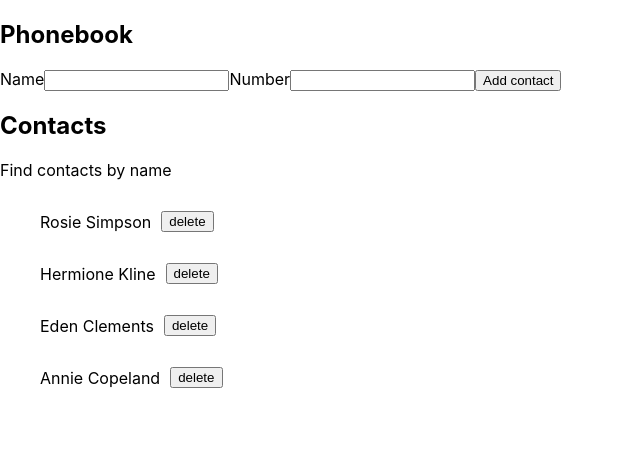
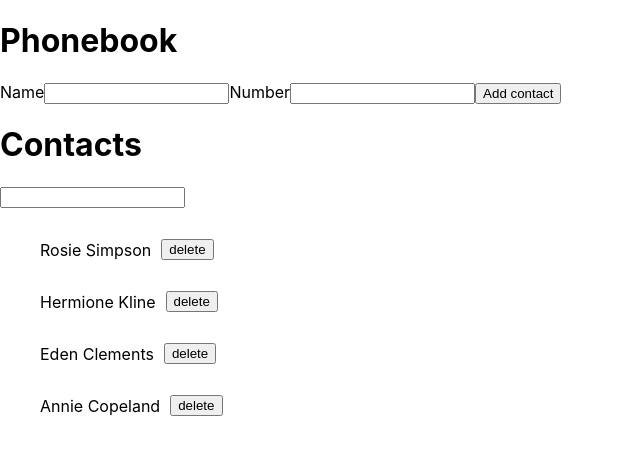
Before and after one commit to VasylRybotytskyi/goit-react-hw-02-phonebook, a React (Create React App) app: page / in a window 1280 px wide. Shown: the top 454 px of the page, without its empty margins (0-640 px from the left). Built offline with nearby package versions, Linux system fonts and the light colour scheme.

Commit message:
Added function filterContacts

```diff
--- a/src/components/App.jsx
+++ b/src/components/App.jsx
@@ -1,5 +1,7 @@
 import { Component } from 'react';
-import { Phonebook } from './Phonebook/Phonebook';
+import { ContactForm } from './ContactForm/ContactForm';
+import { ContactList } from './ContactList/ContactList';
+import { Filter } from './Filter/Filter';
 
 export class App extends Component {
   state = {
@@ -11,7 +13,10 @@ export class App extends Component {
     ],
     filter: '',
   };
-
+  //Функція фільтрації контактів
+  filterContacts = e => {
+    this.setState({ filter: e.target.value });
+  };
   // Функція видалення контактів
   deleteContact = contactId => {
     this.setState(prevState => ({
@@ -22,7 +27,11 @@ export class App extends Component {
   render() {
     return (
       <div>
-        <Phonebook
+        <h1>Phonebook</h1>
+        <ContactForm />
+        <h1>Contacts</h1>
+        <Filter onChange={this.filterContacts} value={this.state.filter} />
+        <ContactList
           contacts={this.state.contacts}
           onDeleteContact={this.deleteContact}
         />
--- a/src/components/Phonebook/Phonebook.jsx
+++ b/src/components/ContactForm/ContactForm.jsx
@@ -1,5 +1,5 @@
 import { Formik, Form, Field, ErrorMessage } from 'formik';
-import { Contacts } from '../Contacts/Contacts';
+
 import * as yup from 'yup';
 
 const schema = yup.object().shape({
@@ -11,7 +11,7 @@ const initialValues = {
   name: '',
   number: '',
 };
-export const Phonebook = ({ contacts, onDeleteContact, state }) => {
+export const ContactForm = () => {
   const handleSubmit = (values, { resetForm }) => {
     console.log(values);
     resetForm();
@@ -19,7 +19,6 @@ export const Phonebook = ({ contacts, onDeleteContact, state }) => {
 
   return (
     <>
-      <h2>Phonebook</h2>
       <Formik
         initialValues={initialValues}
         validationSchema={schema}
@@ -35,8 +34,6 @@ export const Phonebook = ({ contacts, onDeleteContact, state }) => {
           <button type="submit">Add contact</button>
         </Form>
       </Formik>
-
-      <Contacts contacts={contacts} onDeleteContact={onDeleteContact} />
     </>
   );
 };
--- a/src/components/Contacts/Contacts.jsx
+++ b/src/components/ContactList/ContactList.jsx
@@ -1,14 +1,9 @@
 import { nanoid } from 'nanoid';
-import { ContactItem } from './Contacts.styled';
+import { ContactItem } from './ContactList.styled';
 
-export const Contacts = ({ contacts, onDeleteContact }) => {
+export const ContactList = ({ contacts, onDeleteContact }) => {
   return (
     <>
-      <h2>Contacts</h2>
-      <>
-        <p>Find contacts by name</p>
-        {/* <input type="text" value={filter} onChange={handleFilterChange} /> */}
-      </>
       <ul>
         {contacts.map(contact => (
           <ContactItem key={nanoid()}>
--- /dev/null
+++ b/src/components/Filter/Filter.jsx
@@ -0,0 +1,7 @@
+export const Filter = ({ onChange }) => {
+  return (
+    <>
+      <input type="text" onChange={onChange} />
+    </>
+  );
+};
```
Also changed, not shown: src/components/ContactList/ContactList.styled.jsx (renamed from src/components/Contacts/Contacts.styled.jsx).
